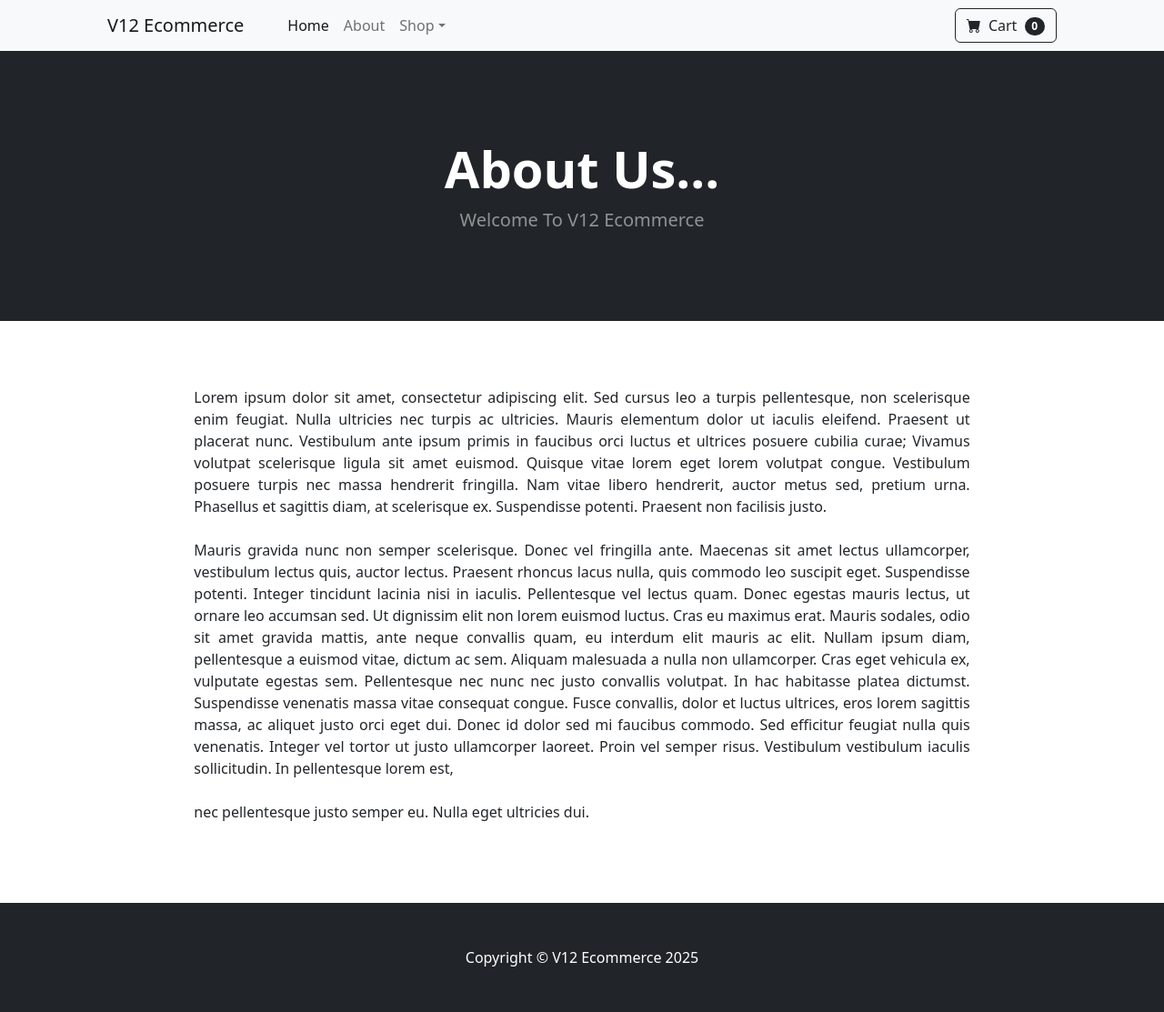
After one commit to Sqatmah/V12-Django-Ecommerce, a Django app: page /about/ in a window 1280 px wide. The commit adds this page. Shown: the whole page at 91% size. Run offline with Django 5.2, Linux system fonts and the light colour scheme; some libraries are stand-ins or nearby versions.

Commit message:
adding about page and isolated the basehtml and navbar with django block

```diff
--- /dev/null
+++ b/store/templates/about.html
@@ -0,0 +1,42 @@
+{% extends 'base.html' %}
+{% block content %}
+
+ <!-- Header-->
+        <header class="bg-dark py-5">
+            <div class="container px-4 px-lg-5 my-5">
+                <div class="text-center text-white">
+                    <h1 class="display-4 fw-bolder">About Us...</h1>
+                    <p class="lead fw-normal text-white-50 mb-0">Welcome To V12 Ecommerce </p>
+                </div>
+            </div>
+        </header>
+
+        <dev class ="container">
+            <div class="row">
+                <center>
+                    <div class="col-8">
+                                                    <br/><br/>
+
+                        <p align="justify">
+                        Lorem ipsum dolor sit amet, consectetur adipiscing elit. Sed cursus leo a turpis pellentesque, non scelerisque enim feugiat.
+                         Nulla ultricies nec turpis ac ultricies. Mauris elementum dolor ut iaculis eleifend. Praesent ut placerat nunc.
+                          Vestibulum ante ipsum primis in faucibus orci luctus et ultrices posuere cubilia curae; Vivamus volutpat scelerisque ligula sit amet euismod. Quisque vitae lorem eget lorem volutpat congue.
+                          Vestibulum posuere turpis nec massa hendrerit fringilla. Nam vitae libero hendrerit, auctor metus sed, pretium urna. Phasellus et sagittis diam, at scelerisque ex. Suspendisse potenti. Praesent non facilisis justo.
+                            <br/><br/>
+                        Mauris gravida nunc non semper scelerisque. Donec vel fringilla ante. Maecenas sit amet lectus ullamcorper, vestibulum lectus quis, auctor lectus.
+                        Praesent rhoncus lacus nulla, quis commodo leo suscipit eget. Suspendisse potenti. Integer tincidunt lacinia nisi in iaculis. Pellentesque vel lectus quam. Donec egestas mauris lectus, ut ornare leo accumsan sed. Ut dignissim elit non lorem euismod luctus. Cras eu maximus erat. Mauris sodales, odio sit amet gravida mattis, ante neque convallis quam, eu interdum elit mauris ac elit. Nullam ipsum diam, pellentesque a euismod vitae, dictum ac sem. Aliquam malesuada a nulla non ullamcorper. Cras eget vehicula ex, vulputate egestas sem. Pellentesque nec nunc nec justo convallis volutpat. In hac habitasse platea dictumst.
+
+                        Suspendisse venenatis massa vitae consequat congue. Fusce convallis, dolor et luctus ultrices, eros lorem sagittis massa, ac aliquet justo orci eget dui.
+                        Donec id dolor sed mi faucibus commodo. Sed efficitur feugiat nulla quis venenatis. Integer vel tortor ut justo ullamcorper laoreet. Proin vel semper risus. Vestibulum vestibulum iaculis sollicitudin. In pellentesque lorem est,
+                                                    <br/><br/>
+                        nec pellentesque justo semper eu. Nulla eget ultricies dui.
+                        </p>
+                                                    <br/><br/>
+
+                    </div>
+                </center>
+            </div>
+        </dev>
+
+
+{% endblock %}
--- /dev/null
+++ b/store/templates/base.html
@@ -0,0 +1,36 @@
+{% load static %}
+
+<!DOCTYPE html>
+<html lang="en">
+    <head>
+        <meta charset="utf-8" />
+        <meta name="viewport" content="width=device-width, initial-scale=1, shrink-to-fit=no" />
+        <meta name="description" content="" />
+        <meta name="author" content="" />
+        <title>Django Ecommerce</title>
+        <!-- Favicon-->
+        <link rel="icon" type="image/x-icon" href="{% static 'assets/favicon.ico' %}" />
+        <!-- Bootstrap icons-->
+        <link href="https://cdn.jsdelivr.net/npm/bootstrap-icons@1.5.0/font/bootstrap-icons.css" rel="stylesheet" />
+        <!-- Core theme CSS (includes Bootstrap)-->
+        <link href="{% static 'css/styles.css' %}" rel="stylesheet" />
+    </head>
+    <body>
+        {% include 'navbar.html' %}
+
+
+
+        {% block content %}
+
+        {% endblock content %}
+
+        <!-- Footer-->
+        <footer class="py-5 bg-dark">
+            <div class="container"><p class="m-0 text-center text-white">Copyright &copy; V12 Ecommerce 2025</p></div>
+        </footer>
+        <!-- Bootstrap core JS-->
+        <script src="https://cdn.jsdelivr.net/npm/bootstrap@5.2.3/dist/js/bootstrap.bundle.min.js"></script>
+        <!-- Core theme JS-->
+        <script src="{% static 'js/scripts.js' %}"></script>
+    </body>
+</html>
--- /dev/null
+++ b/store/templates/navbar.html
@@ -0,0 +1,29 @@
+<!-- Navigation-->
+        <nav class="navbar navbar-expand-lg navbar-light bg-light">
+            <div class="container px-4 px-lg-5">
+                <a class="navbar-brand" href="{% url 'home' %}">V12 Ecommerce</a>
+                <button class="navbar-toggler" type="button" data-bs-toggle="collapse" data-bs-target="#navbarSupportedContent" aria-controls="navbarSupportedContent" aria-expanded="false" aria-label="Toggle navigation"><span class="navbar-toggler-icon"></span></button>
+                <div class="collapse navbar-collapse" id="navbarSupportedContent">
+                    <ul class="navbar-nav me-auto mb-2 mb-lg-0 ms-lg-4">
+                        <li class="nav-item"><a class="nav-link active" aria-current="page" href="{% url 'home' %}">Home</a></li>
+                        <li class="nav-item"><a class="nav-link" href="{% url 'about' %}">About</a></li>
+                        <li class="nav-item dropdown">
+                            <a class="nav-link dropdown-toggle" id="navbarDropdown" href="#" role="button" data-bs-toggle="dropdown" aria-expanded="false">Shop</a>
+                            <ul class="dropdown-menu" aria-labelledby="navbarDropdown">
+                                <li><a class="dropdown-item" href="#!">All Products</a></li>
+                                <li><hr class="dropdown-divider" /></li>
+                                <li><a class="dropdown-item" href="#!">Popular Items</a></li>
+                                <li><a class="dropdown-item" href="#!">New Arrivals</a></li>
+                            </ul>
+                        </li>
+                    </ul>
+                    <form class="d-flex">
+                        <button class="btn btn-outline-dark" type="submit">
+                            <i class="bi-cart-fill me-1"></i>
+                            Cart
+                            <span class="badge bg-dark text-white ms-1 rounded-pill">0</span>
+                        </button>
+                    </form>
+                </div>
+            </div>
+        </nav>
--- a/store/urls.py
+++ b/store/urls.py
@@ -3,4 +3,5 @@ from . import views
 
 urlpatterns = [
     path('', views.home, name='home'),
+    path('about/', views.about, name='about'),
 ]
--- a/store/views.py
+++ b/store/views.py
@@ -8,3 +8,8 @@ from . models import Product
 def home(request):
     products = Product.objects.all()
     return render(request, 'home.html', {'products': products})
+
+
+
+def about(request):
+    return render(request, 'about.html', {})
```
Also changed, not shown: store/templates/home.html (+7 -56 lines).
